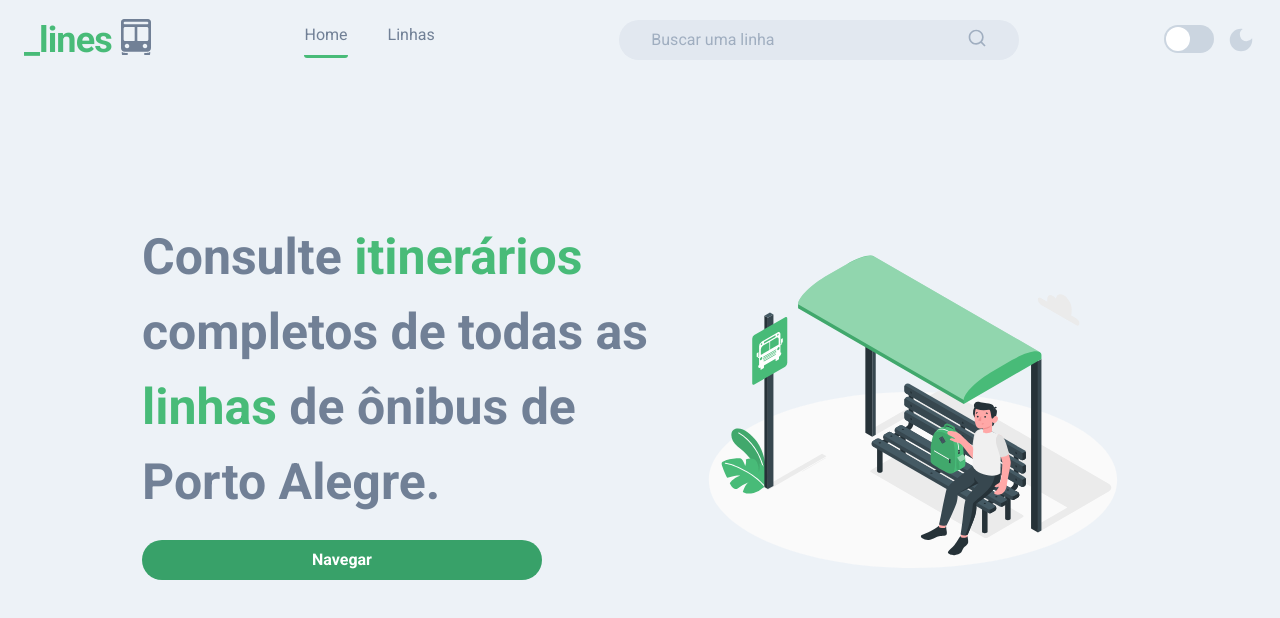
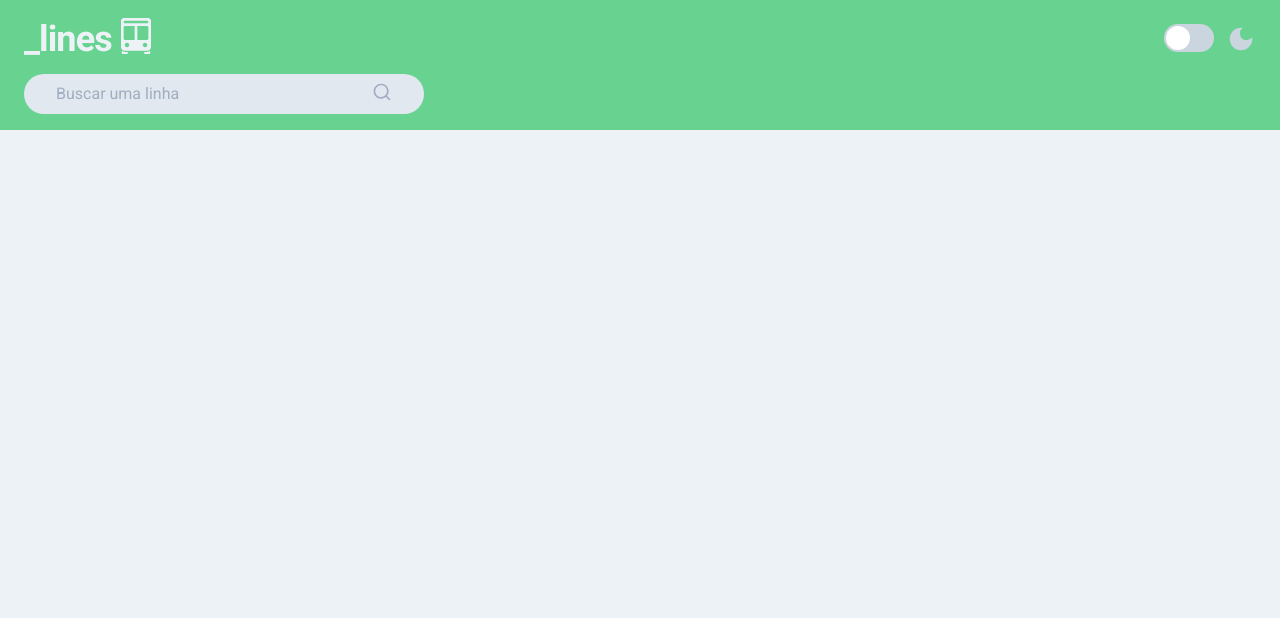
Before and after one commit to naMoraezDev/next-lines, a Next.js app: page / in a window 1280 px wide. Shown: the top 618 px of the page. Built offline with nearby package versions, Linux system fonts and the light colour scheme.

Commit message:
feat: make header adaptive

```diff
--- a/src/components/Header/components/Logo.tsx
+++ b/src/components/Header/components/Logo.tsx
@@ -3,9 +3,12 @@ import { Flex, Icon, Text } from "@chakra-ui/react";
 import Link from "next/link";
 import { IoIosBus } from "react-icons/io";
 
-export function Logo() {
+type LogoProps = { isDesktop?: boolean };
+
+export function Logo({ isDesktop }: LogoProps) {
   const { isDark } = useTheme();
 
+  if (isDesktop) {
     return (
       <Flex>
         <Link href="/">
@@ -26,3 +29,20 @@ export function Logo() {
       </Flex>
     );
   }
+
+  return (
+    <Flex>
+      <Link href="/">
+        <Text
+          fontSize="4xl"
+          fontWeight="bold"
+          letterSpacing="tight"
+          color="gray.100"
+        >
+          _lines
+        </Text>
+      </Link>
+      <Icon as={IoIosBus} fontSize="48" color="gray.100" />
+    </Flex>
+  );
+}
--- a/src/components/Header/view.tsx
+++ b/src/components/Header/view.tsx
@@ -1,13 +1,18 @@
 import { useTheme } from "@/hooks/useTheme";
-import { Flex, Icon, Switch } from "@chakra-ui/react";
+import { Flex, Icon, Stack, Switch } from "@chakra-ui/react";
 import { MdDarkMode } from "react-icons/md";
 import { Logo } from "./components/Logo";
 import { Navigation } from "./components/Navigation";
 import { SearchBox } from "./components/SearchBox";
 
-export function HeaderView() {
+type HeaderViewProps = {
+  isDesktop?: boolean;
+};
+
+export function HeaderView({ isDesktop }: HeaderViewProps) {
   const { toggleTheme, isDark } = useTheme();
 
+  if (isDesktop) {
     return (
       <Flex
         as="header"
@@ -19,7 +24,7 @@ export function HeaderView() {
         align="center"
         justify="space-between"
       >
-      <Logo />
+        <Logo isDesktop />
 
         <Navigation />
 
@@ -42,3 +47,31 @@ export function HeaderView() {
       </Flex>
     );
   }
+
+  return (
+    <Flex as="header" mx="auto" px="6" align="center" bg="green.300">
+      <Stack w="100%" mt={3} mb={4}>
+        <Flex align="center" justify="space-between">
+          <Logo />
+          <Flex>
+            <Switch
+              size="lg"
+              colorScheme={"green"}
+              onChange={toggleTheme}
+              isChecked={isDark}
+            />
+            <Icon
+              as={MdDarkMode}
+              fontSize="30"
+              color={isDark ? "green.400" : "gray.300"}
+              ml="3"
+            />
+          </Flex>
+        </Flex>
+        <Flex>
+          <SearchBox />
+        </Flex>
+      </Stack>
+    </Flex>
+  );
+}
--- a/src/pages/_app.tsx
+++ b/src/pages/_app.tsx
@@ -37,7 +37,6 @@ export default function App({ Component, pageProps }: AppProps) {
                 duration: 1,
               }}
             >
-              <Header />
               <Component {...pageProps} />
             </motion.div>
           )}
--- a/src/pages/index.tsx
+++ b/src/pages/index.tsx
@@ -1,7 +1,6 @@
-import { Presentation } from "@/components/Presentation";
-import { Flex } from "@chakra-ui/react";
-import Image from "next/image";
 import Head from "next/head";
+import { GetStaticProps } from "next";
+import { Header } from "@/components/Header";
 
 export default function Home() {
   return (
@@ -10,17 +9,14 @@ export default function Home() {
         <title>Home | lines</title>
       </Head>
 
-      <Flex align="center" w="100vw" justify="center" h="80vh" gap="10">
-        <Presentation />
-
-        <Image
-          src="/images/bus-stop.svg"
-          alt=""
-          width={450}
-          height={600}
-          priority
-        />
-      </Flex>
+      <Header />
     </>
   );
 }
+
+export const getStaticProps: GetStaticProps = () => {
+  return {
+    props: { isDesktop: false },
+    revalidate: 60 * 60 * 24,
+  };
+};
```
Also changed, not shown: src/pages/desktop/index.tsx (+16 -1 lines). Lines whose indentation alone changed are shown as unchanged.
